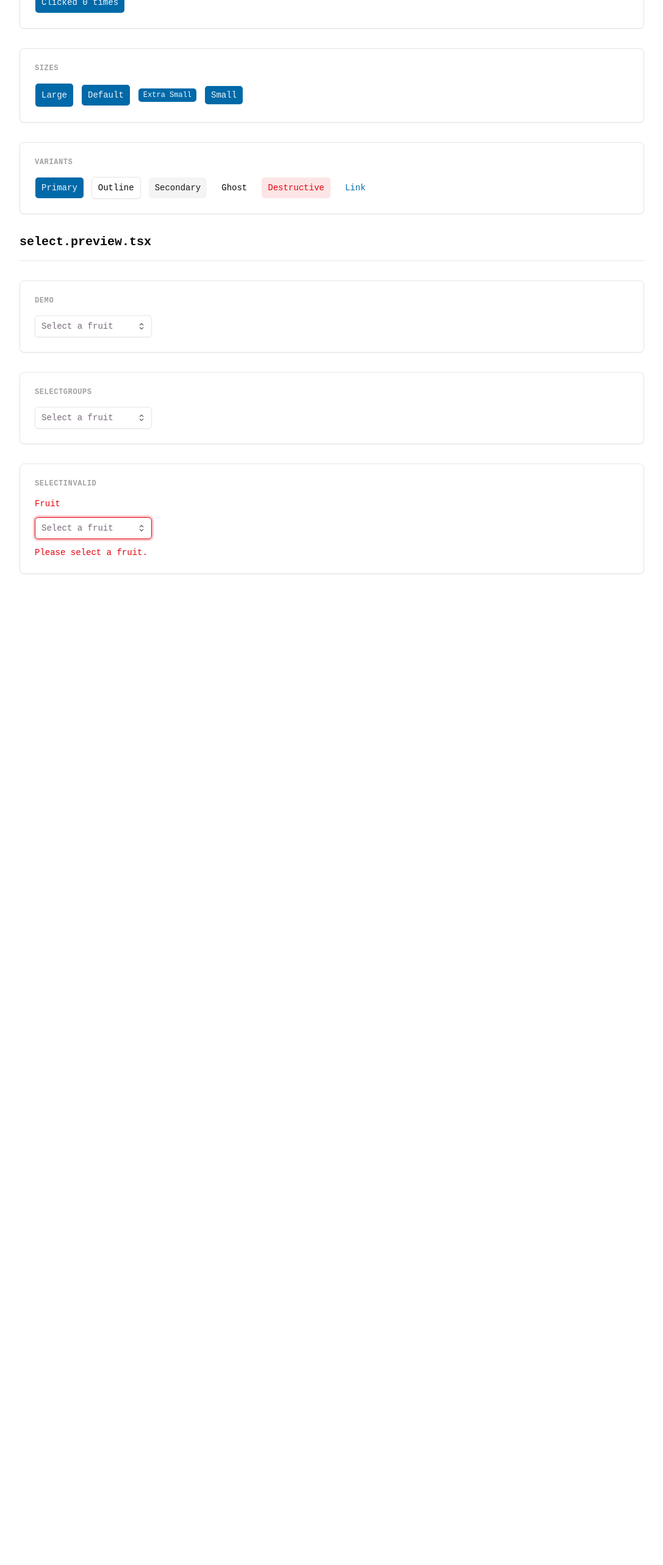
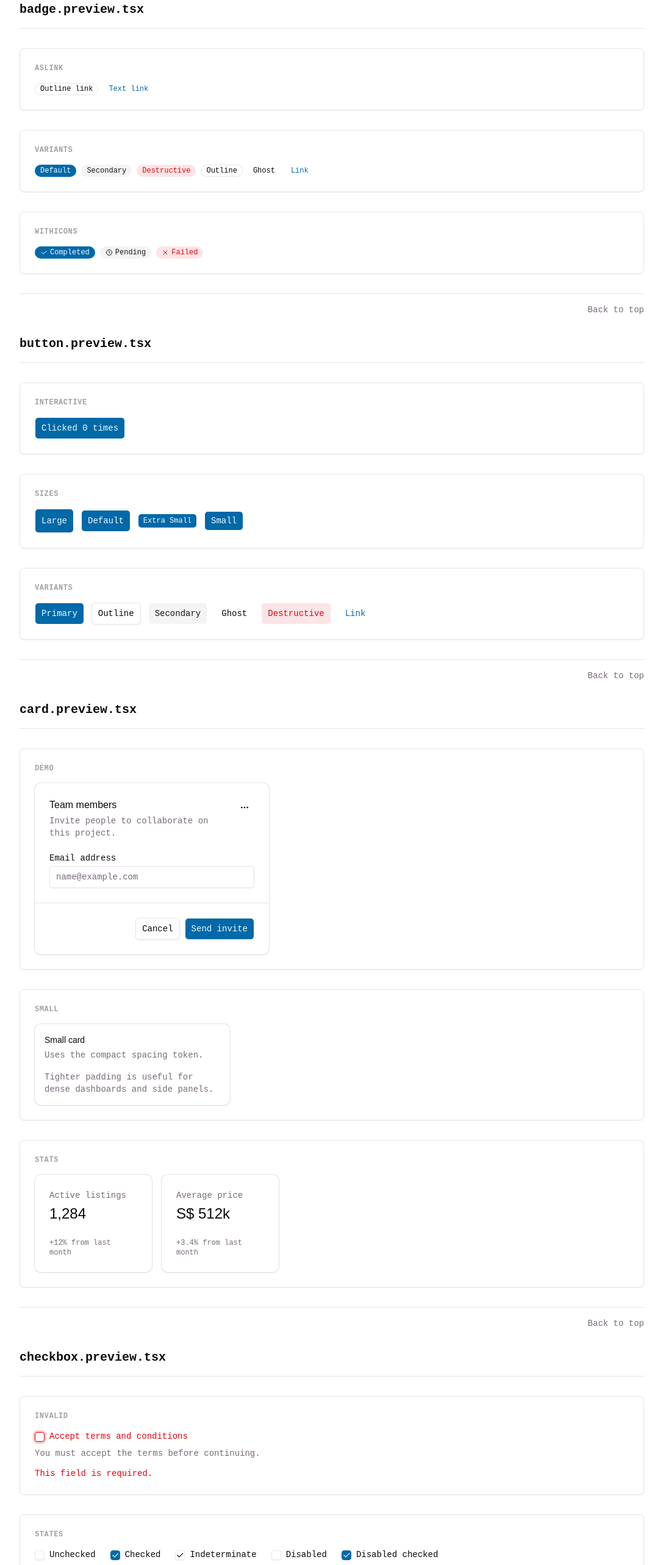
Before and after one commit to acidMyke/estatimator-webapp, a React (Vite) app in the folder web_app/: page /preview/components/ui in a window 1280 px wide. Shown: the part 180-2746 px from the top of the page at 61% size, without its empty margins (96-1183 px from the left). Before the commit the page ends 1153 px from the top, so only its background shows below. Built offline with nearby package versions, Linux system fonts and the light colour scheme.

Commit message:
chore: preview for checkbox, card, badge
update ui previewer to have jump to feature anchors

```diff
--- /dev/null
+++ b/web_app/src/components/ui/badge.preview.tsx
@@ -0,0 +1,42 @@
+import { IconCheck, IconClock, IconX } from '@tabler/icons-react';
+
+import { Badge } from '@/components/ui/badge';
+
+export const Variants = () => (
+  <div className='flex flex-wrap items-center gap-2'>
+    <Badge>Default</Badge>
+    <Badge variant='secondary'>Secondary</Badge>
+    <Badge variant='destructive'>Destructive</Badge>
+    <Badge variant='outline'>Outline</Badge>
+    <Badge variant='ghost'>Ghost</Badge>
+    <Badge variant='link'>Link</Badge>
+  </div>
+);
+
+export const WithIcons = () => (
+  <div className='flex flex-wrap items-center gap-2'>
+    <Badge>
+      <IconCheck />
+      Completed
+    </Badge>
+    <Badge variant='secondary'>
+      <IconClock />
+      Pending
+    </Badge>
+    <Badge variant='destructive'>
+      <IconX />
+      Failed
+    </Badge>
+  </div>
+);
+
+export const AsLink = () => (
+  <div className='flex flex-wrap items-center gap-2'>
+    <Badge variant='outline' render={<a href='#badge-outline-link' />}>
+      Outline link
+    </Badge>
+    <Badge variant='link' render={<a href='#badge-link' />}>
+      Text link
+    </Badge>
+  </div>
+);
--- /dev/null
+++ b/web_app/src/components/ui/card.preview.tsx
@@ -0,0 +1,73 @@
+import { IconDots } from '@tabler/icons-react';
+
+import { Button } from '@/components/ui/button';
+import {
+  Card,
+  CardAction,
+  CardContent,
+  CardDescription,
+  CardFooter,
+  CardHeader,
+  CardTitle,
+} from '@/components/ui/card';
+import { Input } from '@/components/ui/input';
+import { Label } from '@/components/ui/label';
+
+export const Demo = () => (
+  <Card className='max-w-sm'>
+    <CardHeader>
+      <CardTitle>Team members</CardTitle>
+      <CardDescription>Invite people to collaborate on this project.</CardDescription>
+      <CardAction>
+        <Button variant='ghost' size='icon-sm' aria-label='Open member options'>
+          <IconDots />
+        </Button>
+      </CardAction>
+    </CardHeader>
+    <CardContent>
+      <div className='flex flex-col gap-1.5'>
+        <Label htmlFor='card-invite-email'>Email address</Label>
+        <Input id='card-invite-email' type='email' placeholder='name@example.com' />
+      </div>
+    </CardContent>
+    <CardFooter className='justify-end gap-2 border-t'>
+      <Button variant='outline'>Cancel</Button>
+      <Button>Send invite</Button>
+    </CardFooter>
+  </Card>
+);
+
+export const Small = () => (
+  <Card size='sm' className='max-w-xs'>
+    <CardHeader>
+      <CardTitle>Small card</CardTitle>
+      <CardDescription>Uses the compact spacing token.</CardDescription>
+    </CardHeader>
+    <CardContent>
+      <p className='text-muted-foreground'>Tighter padding is useful for dense dashboards and side panels.</p>
+    </CardContent>
+  </Card>
+);
+
+export const Stats = () => (
+  <div className='flex flex-wrap gap-4'>
+    <Card className='w-48'>
+      <CardHeader>
+        <CardDescription>Active listings</CardDescription>
+        <CardTitle className='text-2xl'>1,284</CardTitle>
+      </CardHeader>
+      <CardContent>
+        <p className='text-xs text-muted-foreground'>+12% from last month</p>
+      </CardContent>
+    </Card>
+    <Card className='w-48'>
+      <CardHeader>
+        <CardDescription>Average price</CardDescription>
+        <CardTitle className='text-2xl'>S$ 512k</CardTitle>
+      </CardHeader>
+      <CardContent>
+        <p className='text-xs text-muted-foreground'>+3.4% from last month</p>
+      </CardContent>
+    </Card>
+  </div>
+);
--- /dev/null
+++ b/web_app/src/components/ui/checkbox.preview.tsx
@@ -0,0 +1,65 @@
+import { Checkbox } from '@/components/ui/checkbox';
+import { Field, FieldDescription, FieldError, FieldGroup, FieldLabel } from '@/components/ui/field';
+
+export const States = () => (
+  <div className='flex flex-wrap items-center gap-6'>
+    <div className='flex items-center gap-2'>
+      <Checkbox id='checkbox-unchecked' />
+      <FieldLabel htmlFor='checkbox-unchecked' className='font-normal'>
+        Unchecked
+      </FieldLabel>
+    </div>
+    <div className='flex items-center gap-2'>
+      <Checkbox id='checkbox-checked' defaultChecked />
+      <FieldLabel htmlFor='checkbox-checked' className='font-normal'>
+        Checked
+      </FieldLabel>
+    </div>
+    <div className='flex items-center gap-2'>
+      <Checkbox id='checkbox-indeterminate' indeterminate />
+      <FieldLabel htmlFor='checkbox-indeterminate' className='font-normal'>
+        Indeterminate
+      </FieldLabel>
+    </div>
+    <div className='flex items-center gap-2'>
+      <Checkbox id='checkbox-disabled' disabled />
+      <FieldLabel htmlFor='checkbox-disabled' className='font-normal'>
+        Disabled
+      </FieldLabel>
+    </div>
+    <div className='flex items-center gap-2'>
+      <Checkbox id='checkbox-disabled-checked' defaultChecked disabled />
+      <FieldLabel htmlFor='checkbox-disabled-checked' className='font-normal'>
+        Disabled checked
+      </FieldLabel>
+    </div>
+  </div>
+);
+
+export const WithLabels = () => (
+  <FieldGroup className='max-w-md'>
+    <Field orientation='horizontal'>
+      <Checkbox id='checkbox-newsletter' defaultChecked />
+      <FieldLabel htmlFor='checkbox-newsletter' className='font-normal'>
+        Product updates
+      </FieldLabel>
+    </Field>
+    <Field orientation='horizontal'>
+      <Checkbox id='checkbox-marketing' />
+      <FieldLabel htmlFor='checkbox-marketing' className='font-normal'>
+        Marketing emails
+      </FieldLabel>
+    </Field>
+  </FieldGroup>
+);
+
+export const Invalid = () => (
+  <Field data-invalid className='max-w-md'>
+    <div className='flex items-center gap-2'>
+      <Checkbox id='checkbox-terms' aria-invalid />
+      <FieldLabel htmlFor='checkbox-terms'>Accept terms and conditions</FieldLabel>
+    </div>
+    <FieldDescription>You must accept the terms before continuing.</FieldDescription>
+    <FieldError>This field is required.</FieldError>
+  </Field>
+);
--- a/web_app/src/routes/preview/components/ui.tsx
+++ b/web_app/src/routes/preview/components/ui.tsx
@@ -3,20 +3,26 @@ import { type ComponentType } from 'react';
 
 import { isComponentType } from '@/lib/utils';
 
-const previewSections = Object.entries(import.meta.glob('@/components/ui/*.preview.tsx', { eager: true })).map(
-  ([path, module]) => {
-    if (typeof module !== 'object' || module == null) return { filename: '', sections: [] };
+type PreviewSection = { name: string; Component: ComponentType };
+
+const previewSections = Object.entries(import.meta.glob('@/components/ui/*.preview.tsx', { eager: true }))
+  .map(([path, module]) => {
+    if (typeof module !== 'object' || module == null) return { filename: '', anchor: '', sections: [] };
     const filename = path.replace('/src/components/ui/', '');
-    const sections: { name: string; Component: ComponentType }[] = [];
+    const anchor = filename
+      .replace(/\.preview\.tsx$/, '')
+      .replace(/[^a-zA-Z0-9]+/g, '-')
+      .toLowerCase();
+    const sections: PreviewSection[] = [];
     for (const key in module) {
       const item = (module as Record<string, unknown>)[key];
       if (isComponentType(item)) {
         sections.push({ name: key, Component: item });
       }
     }
-    return { filename, sections };
-  },
-);
+    return { filename, anchor, sections };
+  })
+  .filter(preview => preview.filename !== '');
 
 export const Route = createFileRoute('/preview/components/ui')({
   component: RouteComponent,
@@ -24,9 +30,28 @@ export const Route = createFileRoute('/preview/components/ui')({
 
 function RouteComponent() {
   return (
-    <div className='flex-1 overflow-y-auto p-8 space-y-8'>
-      {previewSections.map(({ filename, sections }) => (
-        <div className='mx-auto max-w-5xl space-y-8'>
+    <div className='flex flex-1 flex-col gap-8 overflow-y-auto p-8'>
+      <nav
+        id='ui-preview-top'
+        aria-label='Component previews'
+        className='mx-auto w-full max-w-5xl scroll-mt-8 rounded-lg border bg-muted/40 p-4'
+      >
+        <h1 className='mb-3 text-sm font-semibold'>Component previews</h1>
+        <ul className='grid grid-cols-2 gap-x-6 gap-y-1 sm:grid-cols-3 lg:grid-cols-4'>
+          {previewSections.map(({ anchor }) => (
+            <li key={anchor}>
+              <a
+                href={`#${anchor}`}
+                className='text-sm text-muted-foreground underline-offset-4 hover:text-foreground hover:underline'
+              >
+                {anchor}
+              </a>
+            </li>
+          ))}
+        </ul>
+      </nav>
+      {previewSections.map(({ filename, anchor, sections }) => (
+        <section key={anchor} id={anchor} className='mx-auto flex w-full max-w-5xl scroll-mt-8 flex-col gap-8'>
           <div className='border-b pb-4'>
             <h2 className='text-xl font-bold'>{filename}</h2>
           </div>
@@ -36,7 +61,15 @@ function RouteComponent() {
               <Component />
             </div>
           ))}
-        </div>
+          <div className='flex justify-end border-t pt-4'>
+            <a
+              href='#ui-preview-top'
+              className='text-sm text-muted-foreground underline-offset-4 hover:text-foreground hover:underline'
+            >
+              Back to top
+            </a>
+          </div>
+        </section>
       ))}
     </div>
   );
```
Also changed, not shown: web_app/src/lib/utils.ts (line endings or trailing spaces).
